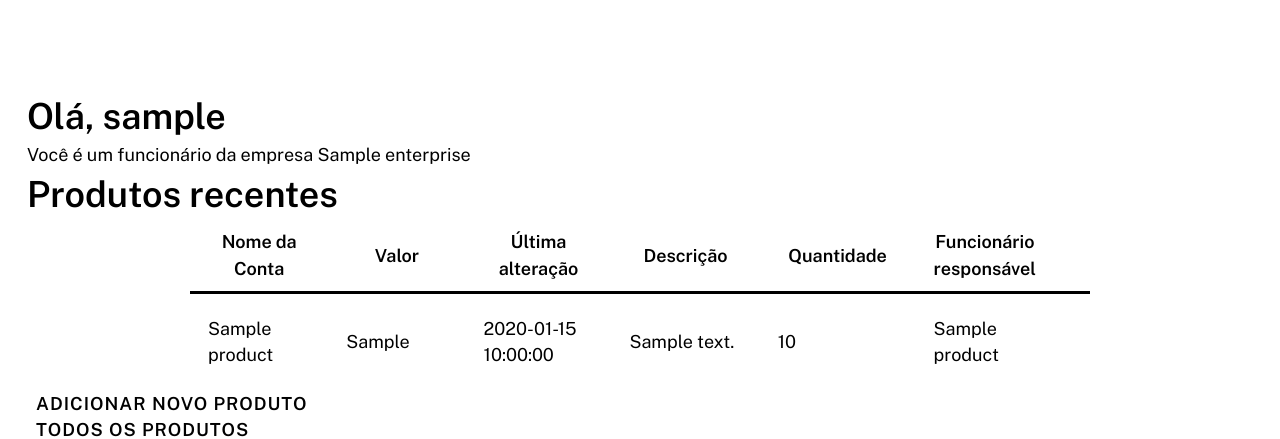
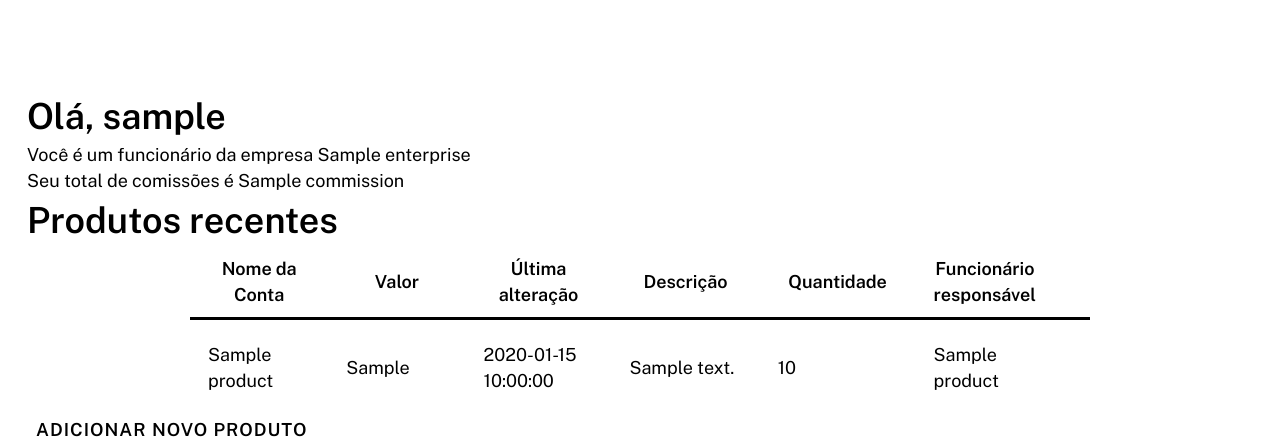
Before and after one commit to gabmats-creator/gerenciamento-de-estoque, a Flask app: template templates/index.html in a window 1280 px wide. Shown: the part 75-514 px from the top of the page. Run offline with Flask 3, Linux system fonts and the light colour scheme; the template is opened without the code that fills it: most values are stand-ins (such as "Sample title", 1, 10 or a date in 2020).

Commit message:
feat: exibindo informações

```diff
--- a/app.py
+++ b/app.py
@@ -44,6 +44,12 @@ def create_app():
 
     def format_today_date():
         return datetime.now().strftime("%d/%m/%Y %H:%M")
+
+    def calcula_totvendas(sales):
+        total = 0
+        for sale in sales:
+            total += sale.total
+        return total
 
     def create_sale(total, products, client):
         commission = total * 0.07
@@ -97,6 +103,12 @@ def create_app():
         for produto in product:
             produto.productValue = formata_reais(float(produto.productValue))
 
+        total_vendas = None
+        if user.admin:
+            sale_data = current_app.db.sales.find({"enterprise_id": enterprise._id})
+            sales = [Sale(**sal) for sal in sale_data]
+            total_vendas = formata_reais(calcula_totvendas(sales))
+
         return render_template(
             "index.html",
             title="StockControl - Início",
@@ -104,6 +116,8 @@ def create_app():
             user_name=user.name,
             enterprise=enterprise.enterpriseName,
             cargo=user.admin,
+            total_vendas=total_vendas,
+            commission=formata_reais(user.totalCommission),
         )
 
     @app.route("/produtos", methods=["GET", "POST"])
--- a/templates/index.html
+++ b/templates/index.html
@@ -11,8 +11,10 @@
     <h1>Olá, {{ user_name }}</h1>
     {% if cargo %}
         <p>Você é o gerente da empresa {{ enterprise }}</p>
+        <p>O total de vendas da sua empresa é {{ total_vendas }}</p>
     {% else %}
         <p>Você é um funcionário da empresa {{ enterprise }}</p>
+        <p>Seu total de comissões é {{ commission }}</p>
     {% endif %}
 
     <h1>Produtos recentes</h1>
```
